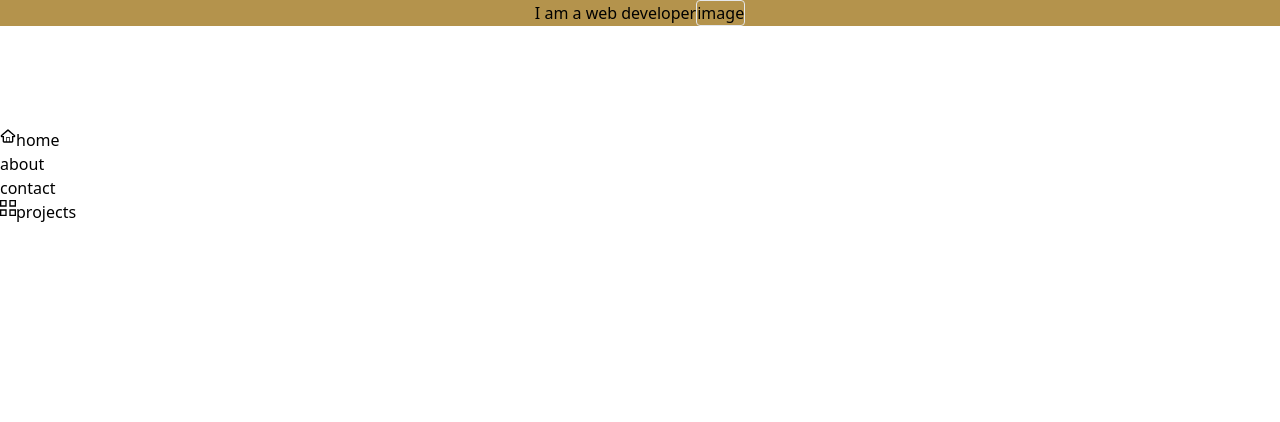
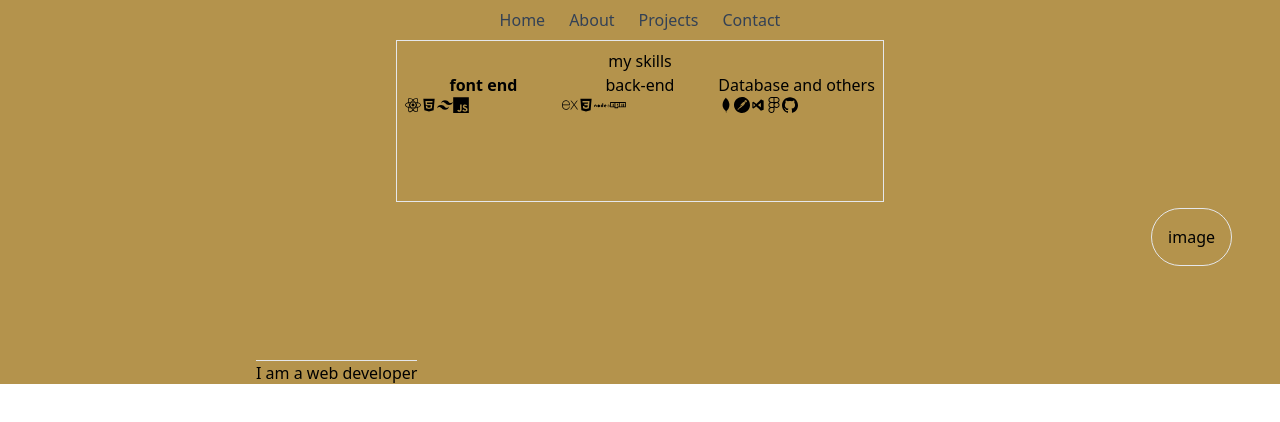
Before and after one commit to Luckyzen69/portfoilo, a React (Vite) app: page / in a window 1280 px wide. Shown: the top 422 px of the page. Built offline with nearby package versions, Linux system fonts and the light colour scheme.

Commit message:
Remove all components and routes from the codebase.

```diff
--- a/components/banner.jsx
+++ /dev/null
@@ -1,17 +0,0 @@
-import { DiCss3 ,DiHtml5 ,DiJsBadge,DiMongodb ,DiVisualstudio,DiNodejs,DiNpm   } from "react-icons/di";
-import { SiTailwindcss } from "react-icons/si";
-import { SiExpress,SiPostman  ,SiReact } from "react-icons/si";
-
-export default function Banner(){
-    return <>
-    <div className="flex justify-center items-center ">
-        <div>
-
-        <h1>I am a web developer</h1>
-        </div>
-        <div className="border rounded">
-            image
-        </div>
-    </div>
-    </>
-}
--- a/components/navbar.jsx
+++ /dev/null
@@ -1,18 +0,0 @@
-import { TiHomeOutline } from "react-icons/ti";
-import { GrProjects } from "react-icons/gr";
-
-export default function Navbar(){
-    return <>
-    <div className="relative">
-
-    <div className="justify-center flex  absolute    top-32  ">
-       <ul >
-        <li className="flex"><TiHomeOutline/>home</li>
-        <li>about</li>
-        <li>contact</li>
-        <li className="flex"><GrProjects/>projects</li>
-       </ul>
-    </div>
-    </div>
-    </>
-}
--- a/src/App.jsx
+++ b/src/App.jsx
@@ -1,8 +1,10 @@
-import Banner from "../components/banner"
-import Home from "../components/home"
-import Navbar from "../components/navbar"
+import Banner from "./components/banner"
+import Home from "./components/home"
+import Navbar from "./components/navbar"
 import { Route,Routes } from "react-router-dom"
-
+import About from "./components/about"
+import Projects from "./components/projects"
+import Contact from "./components/contact"
 
 function App() {
   return (
@@ -12,6 +14,9 @@ function App() {
       <Route path="/home" element={<Home/>}/>
       <Route path="/banner" element={<Banner/>}/>
       <Route path="/navbar" element={<Navbar/>}/>
+      <Route path="/about" element={<About/>}/>
+      <Route path="/projects" element={<Projects/>}/>
+      <Route path="/contact" element={<Contact/>}/>
      </Routes>
 
 
--- /dev/null
+++ b/src/components/about.jsx
@@ -0,0 +1,7 @@
+export default function About(){
+    return <>
+    <div>
+    <p>About me</p>
+    </div>
+    </>
+}
--- /dev/null
+++ b/src/components/banner.jsx
@@ -0,0 +1,60 @@
+import { DiCss3 ,DiHtml5 ,DiJsBadge,DiMongodb ,DiVisualstudio,DiNodejs,DiNpm   } from "react-icons/di";
+import { SiTailwindcss,SiGithub  } from "react-icons/si";
+import { SiExpress,SiPostman  ,SiReact } from "react-icons/si";
+import { FaFigma } from "react-icons/fa6";
+
+import Projects from "./projects";
+
+export default function Banner(){
+    return <>
+    <div className="flex justify-center items-center text-center relative ">
+        <div className="absolute top-80 left-64">
+
+           <hr />
+        <h1>I am a web developer</h1>
+        </div>
+        <div className="border rounded-full p-4 m-2 absolute top-40 right-10">
+            image
+        </div>
+        <div className="border p-2">
+            <p>my skills </p>
+            <div className="grid grid-cols-3 grid-rows-3" >
+                <div >
+                <p className="font-bold">font end</p>
+                <ul className="flex ">
+
+                    <li> <SiReact/></li>
+                    <li> <DiHtml5/></li>
+                    <li> <SiTailwindcss/></li>
+                    <li> <DiJsBadge/></li>
+                </ul>
+                </div>
+
+                <div>
+                <p>back-end</p>
+
+                <ul className="flex">
+                    <li> <SiExpress/></li>
+                    <li> <DiCss3/></li>
+                    <li> <DiNodejs/></li>
+                    <li> <DiNpm/></li>
+
+                </ul>
+                </div>
+                <div>
+
+                <p>Database and others</p>
+                <ul className="flex">
+                    <li> <DiMongodb/></li>
+                    <li> <SiPostman/></li>
+                    <li> <DiVisualstudio/></li>
+                    <li> <FaFigma/></li>
+                    <li> <SiGithub /></li>
+
+                </ul>
+                </div>
+            </div>
+        </div>
+    </div>
+    </>
+}
--- /dev/null
+++ b/src/components/contact.jsx
@@ -0,0 +1,7 @@
+export default function Contact(){
+    return <>
+    <div>
+        <h1>Contact me</h1>
+    </div>
+    </>
+}
--- a/components/home.jsx
+++ b/src/components/home.jsx
@@ -3,7 +3,7 @@ import Navbar from "./navbar";
 
 export default function Home(){
     return <>
-    <div className="bg-lightBrown">
+    <div className="bg-lightBrown h-96">
     <Navbar />
    <Banner/>
     </div>
--- /dev/null
+++ b/src/components/navbar.jsx
@@ -0,0 +1,21 @@
+import { TiHomeOutline } from "react-icons/ti";
+import { GrProjects } from "react-icons/gr";
+
+export default function Navbar(){
+    return <>
+    <div className="relative cursor-default	">
+
+    <div className="justify-center flex   hover:text-red    ">
+    {[
+    ['Home', '/home'],
+    ['About', '/about'],
+    ['Projects', '/projects'],
+    ['Contact', '/contact'],
+  ].map(([title, url]) => (
+    <a href={url} className="rounded-lg px-3 py-2 text-slate-700 font-medium hover:bg-slate-100 hover:text-slate-900 ">{title}</a>
+  ))}
+
+    </div>
+    </div>
+    </>
+}
--- /dev/null
+++ b/src/components/projects.jsx
@@ -0,0 +1,8 @@
+ export default function Projects(){
+    return <>
+    <div>
+        my projects are
+    </div>
+
+        </>
+ }
--- a/tailwind.config.js
+++ b/tailwind.config.js
@@ -1,9 +1,6 @@
 /** @type {import('tailwindcss').Config} */
 module.exports =  {
-  content: [
-    './pages/**/*.{html,js,jsx}',
-    './components/**/*.{html,js,jsx}',
-  ],
+  content: ["./src/**/*.{html,js,jsx}"],
   theme: {
     extend: {
       colors:{
```
